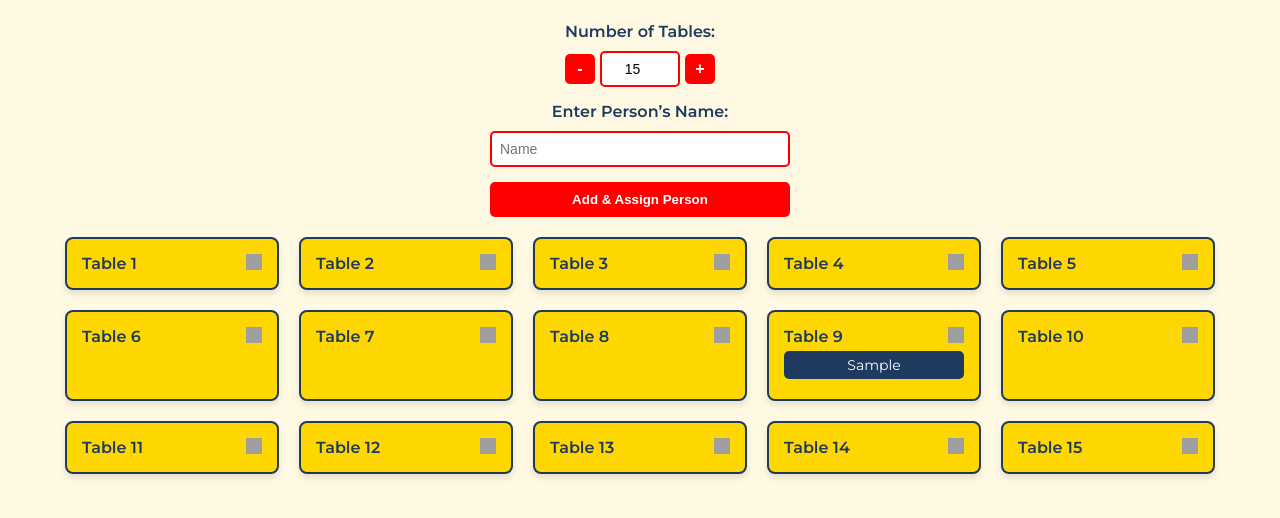
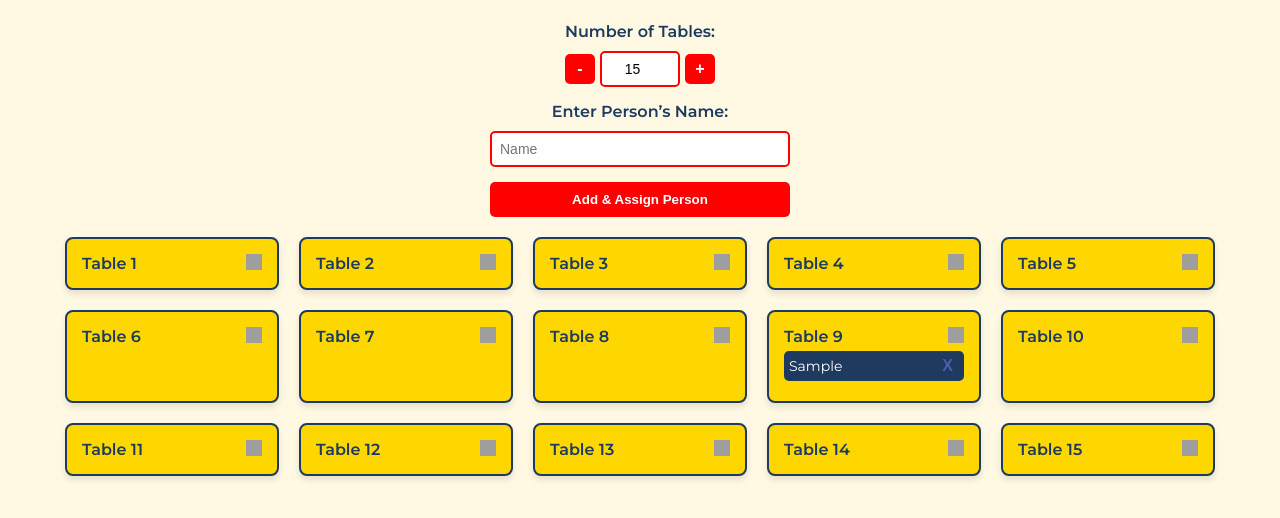
Before and after one commit to Dolgoon/quiznight, a plain HTML site: page index.html in a window 1280 px wide. Both pictures are taken after typing "Sample" into the empty fields and a click on the button "Add & Assign Person". Shown: the part 78-596 px from the top of the page. Drawn offline with Linux system fonts and the light colour scheme; grey boxes are pictures that could not be loaded.

Commit message:
Update x color index.html

```diff
--- a/index.html
+++ b/index.html
@@ -162,6 +162,19 @@
             border-radius: 5px;
             margin: 5px 0;
             font-size: 14px;
+            display: flex;
+            justify-content: space-between;
+            align-items: center;
+        }
+
+        .remove-btn {
+            background: none;
+            border: none;
+            color: #465fb1; /* Red color for "X" button */
+            font-size: 16px;
+            font-weight: bold;
+            cursor: pointer;
+            margin-left: 10px;
         }
     </style>
 </head>
@@ -182,6 +195,14 @@
 
     <script>
         let tables = [];
+
+        // Event listener to trigger Add button on Enter key press
+        document.getElementById('personName').addEventListener('keypress', function (event) {
+            if (event.key === 'Enter') {
+                event.preventDefault(); // Prevents form submission if in a form
+                addAndAssignPerson(); // Trigger the add person function
+            }
+        });
 
         function setupTables(newTableCount) {
             // Preserve existing people in tables if the table count changes
@@ -227,6 +248,11 @@
             }
         }
 
+        function removePerson(tableIndex, personIndex) {
+            tables[tableIndex].people.splice(personIndex, 1);
+            renderTables();
+        }
+
         function renameTable(index) {
             const newName = prompt("Enter new table name:");
             if (newName) {
@@ -258,10 +284,17 @@
 
                 tableEl.appendChild(tableHeader);
 
-                table.people.forEach(person => {
+                table.people.forEach((person, personIndex) => {
                     const personEl = document.createElement('div');
                     personEl.className = 'person-item';
                     personEl.textContent = person;
+
+                    const removeButton = document.createElement('button');
+                    removeButton.className = 'remove-btn';
+                    removeButton.textContent = "X";
+                    removeButton.onclick = () => removePerson(i, personIndex);
+
+                    personEl.appendChild(removeButton);
                     tableEl.appendChild(personEl);
                 });
 
```
